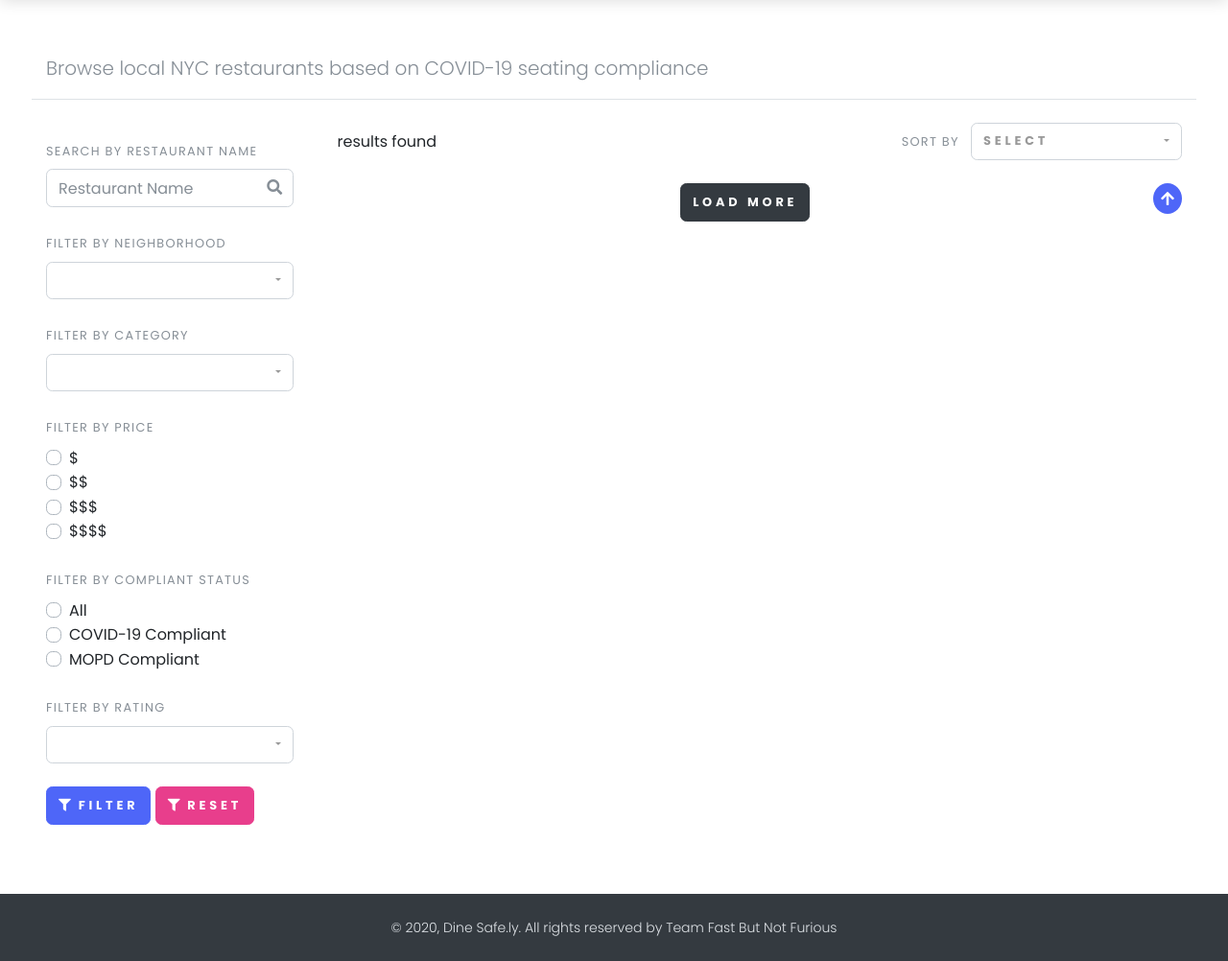
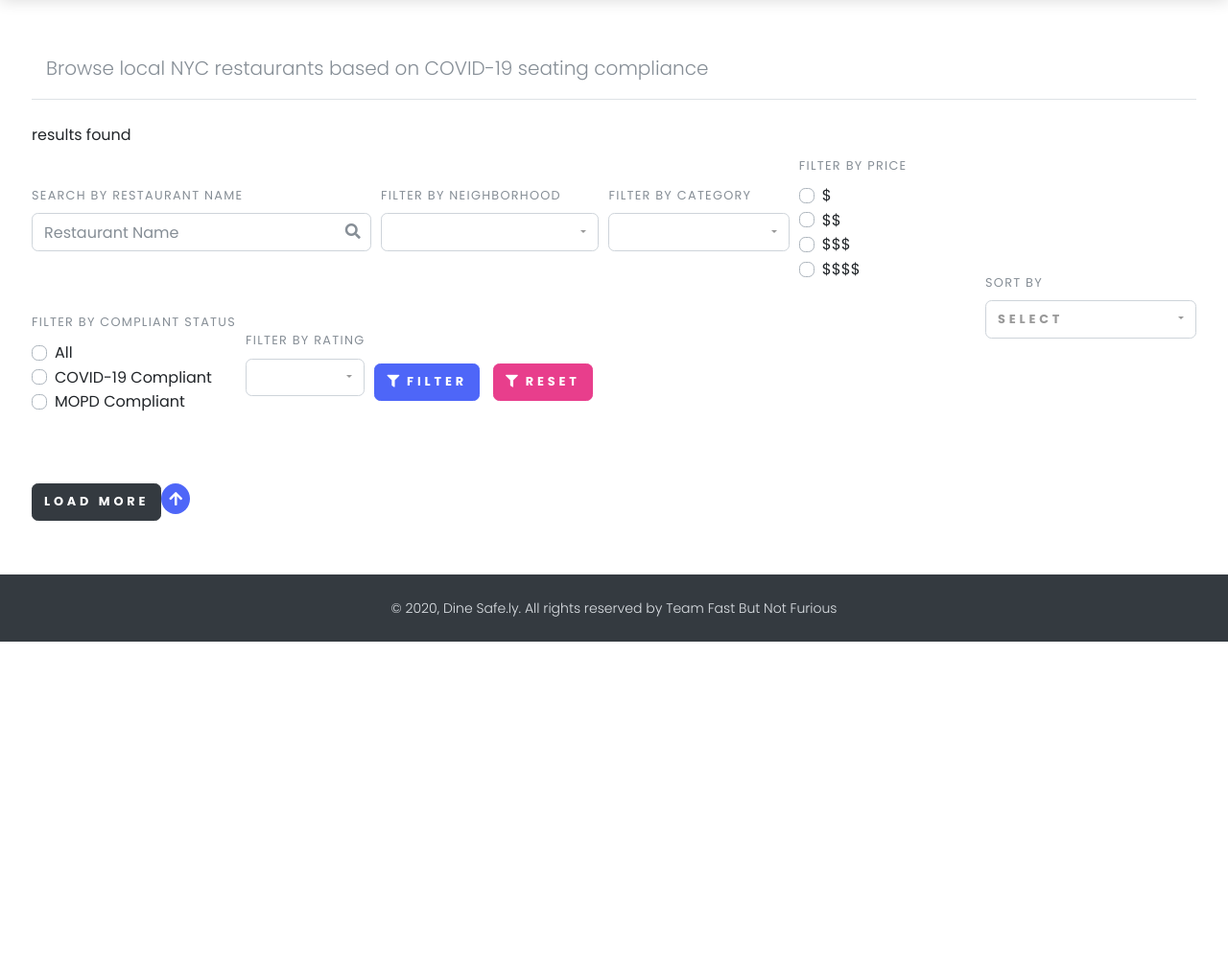
Before and after one commit to xiaodan-tang/sprint2021-team-1-repo, a Django app: page /restaurant/ in a window 1280 px wide. Shown: the part 90-1092 px from the top of the page at 96% size. After the commit the page ends 759 px from the top, so only its background shows below. Run offline with Django 3.2, Linux system fonts and the light colour scheme; some libraries are stand-ins or nearby versions; some web fonts are replaced.

Commit message:
moved filters to the top

```diff
--- a/dinesafelysite/settings.py
+++ b/dinesafelysite/settings.py
@@ -30,7 +30,7 @@ load_dotenv(dotenv_path=env_path)
 SECRET_KEY = os.environ.get("SECRET_KEY")
 
 # SECURITY WARNING: don't run with debug turned on in production!
-DEBUG = os.environ.get("DEBUG", False) == "True"
+DEBUG = True #os.environ.get("DEBUG", False) == "True"
 
 ALLOWED_HOSTS = []
 
--- a/restaurant/templates/browse.html
+++ b/restaurant/templates/browse.html
@@ -1,4 +1,21 @@
 {% extends 'base.html' %} {% load static %} {% block content %}
+<style>
+    * {
+      box-sizing: border-box;
+    }
+    /* Create two equal columns that floats next to each other */
+    .column {
+      float: left;
+      width: 50%;
+      padding: 10px;
+    }
+    /* Clear floats after the columns */
+    .row:after {
+      content: "";
+      display: table;
+      clear: both;
+    }
+    </style>
 <script>
 $(document).ready(function(){
   // Add smooth scrolling to all links
@@ -36,17 +53,22 @@ $(document).ready(function(){
         </div>
     </div>
     <div class="row">
-        <div class="col-lg-3 pt-3">
-            <form class="pr-xl-3" action="" method="POST" id="search_filter_form" name="search_filter_form">
+        <div style="width:100%">
+            <div class="mr-3">
+                <p class="mb-3 mb-md-0"><strong id="res_count"></strong> results found</p>
+            </div>
+            <div class="d-flex justify-content-between align-items-center flex-column flex-md-row mb-4">
+                <form class="pr-xl-3" style="display: flex; flex-flow: row wrap; align-items: center;" action="" method="POST" id="search_filter_form" name="search_filter_form">
                     {% csrf_token %}
-                <div class="mb-4">
+
+                    <div class="mb-4" style="margin: 5px 10px 5px 0;">
                         <label class="form-label" for="keyword">Search by restaurant name</label>
                         <div class="input-label-absolute input-label-absolute-right">
                             <div class="label-absolute"><i class="fa fa-search"></i></div>
                             <input class="form-control pr-4" type="search" name="keyword" placeholder="Restaurant Name"
                                    id="keyword"></div>
                     </div>
-                <div class="mb-4">
+                    <div class="mb-4" style="margin: 5px 10px 5px 0;">
                         <label class="form-label" for="neighbourhood">Filter by Neighborhood</label>
                         <select class="selectpicker form-control" name="neighbourhood" id="neighbourhood" multiple
                                 data-style="btn-selectpicker" data-live-search="true"
@@ -97,7 +119,7 @@ $(document).ready(function(){
                             <option value="West Queens">West Queens</option>
                         </select>
                     </div>
-                <div class="mb-4">
+                    <div class="mb-4" style="margin: 5px 10px 5px 0;">
                         <label class="form-label" for="category">Filter by Category</label>
                         <select class="selectpicker form-control" name="category" id="category" multiple
                                 data-style="btn-selectpicker" data-live-search="true"
@@ -139,7 +161,7 @@ $(document).ready(function(){
                             <option value="wraps">Wraps</option>
                         </select>
                     </div>
-                <div class="mb-4">
+                    <div class="mb-4" style="margin: 5px 10px 5px 0;">
                         <label class="form-label">Filter by Price</label>
                         <ul class="list-unstyled mb-0">
                             <li>
@@ -172,7 +194,7 @@ $(document).ready(function(){
                             </li>
                         </ul>
                     </div>
-                <div class="mb-4">
+                    <div class="mb-4" style="margin: 5px 10px 5px 0;">
                         <label class="form-label">Filter by Compliant Status</label>
                         <div class="form-group">
                             <div class="custom-control custom-checkbox">
@@ -190,7 +212,7 @@ $(document).ready(function(){
                         </div>
                     </div>
                     {% if request.user.is_authenticated %}
-                <div class="mb-4">
+                    <div class="mb-4" style="margin: 5px 10px 5px 0;">
                         <label class="form-label">Filter by Favorites</label>
                         <div class="form-group">
                             <div class="custom-control custom-checkbox">
@@ -201,7 +223,7 @@ $(document).ready(function(){
                         </div>
                     </div>
                     {% endif %}
-                <div class="mb-4">
+                    <div class="mb-4" style="margin: 5px 10px 5px 0;">
                         <label class="form-label">Filter by Rating</label>
                         <div class="form-group">
                             <select class="selectpicker form-control" name="rating" id="rating" multiple data-style="btn-selectpicker" title="">
@@ -213,8 +235,9 @@ $(document).ready(function(){
                             </select>
                         </div>
                     </div>
-                <div class="mb-4">
-                    <button class="btn btn-primary" id="filterbtn" type="submit"><i class="fas fa-filter mr-1"></i>Filter</button>
+                    <!--<form class="pr-xl-3" action="" method="POST" id="search_filter_form" name="search_filter_form">-->
+                    <div>
+                        <button style="margin: 5px 10px 5px 0;" class="btn btn-primary" id="filterbtn" type="submit"><i class="fas fa-filter mr-1"></i>Filter</button>
                         <script>
                             var restaurant_content_list = null;
                           // Submit post on submit
@@ -223,7 +246,6 @@ $(document).ready(function(){
                                 clearRestaurant();
                                 create_post();
                             });
-              var google_api_key = null;
                             function create_post() {
                                 var form = new FormData(document.getElementById("search_filter_form"));
                                 $.ajax({
@@ -234,10 +256,6 @@ $(document).ready(function(){
                                     contentType: false,
                                     success : function(json) {
                                         page_global += 1;
-                          google_api_key = json.google_key;
-                          document.getElementById("form_autocomplete").value = json.user_location;
-                          document.getElementById("form_location").value = json.user_location;
-                          document.getElementById("form_geocode").value = json.user_geocode;
                                         loadRestaurant(json.restaurant_list, json.restaurant_number)
                                     },
                                     error : function(xhr,errmsg,err) {
@@ -247,7 +265,7 @@ $(document).ready(function(){
                             };
 
                                   </script>
-                    <button class="btn btn-secondary" type="reset" onclick="resetForm(event, $(this));"><i
+                        <button style="margin: 5px 10px 5px 0;" class="btn btn-secondary" type="reset" onclick="resetForm(event, $(this));"><i
                             class="fas fa-filter mr-1"></i>Reset
                         </button>
                         <script>
@@ -270,117 +288,12 @@ $(document).ready(function(){
                            </script>
                         </div>
                 </form>
-        </div>
 
-        <div class="modal fade" id="modalUserLocationForm" tabindex="-1" role="dialog" aria-labelledby="myModalLabel" aria-hidden="true">
-            <div class="modal-dialog" role="document">
-                <div class="modal-content">
-                    <div class="modal-header text-center">
-                        <h4 class="modal-title w-100 font-weight-bold">What's your current location?</h4>
-                        <button type="button" class="close" data-dismiss="modal" aria-label="Close">
-                            <span aria-hidden="true">&times;</span>
-                        </button>
-                    </div>
-                    <div class="modal-body mx-3">
-                        <input form="search_filter_form" id="form_location" name="form_location" class="form-control validate" type="text">
-                        <div class="md-form mb-5">
-                            <i class="fas fa-location-arrow"></i>
-                            <input id="form_autocomplete" name="form_autocomplete" class="form-control validate" type="text" placeholder="Enter a location">
-                            <small class="form-text text-muted">We'll never share your location with anyone else.</small>
-                        </div>
-                        <input form="search_filter_form" id="form_geocode" name="form_geocode" class="form-control validate" type="text">
-                    </div>
-                    <div class="modal-footer d-flex justify-content-center">
-                        <button class="btn btn-primary" id="setUserLocation" onclick="setLocation();" type="button">Find</button>
-                    </div>
-                </div>
-            </div>
-        </div>
-        <script>
-            function checkSortOption() {
-                let sort_option = document.getElementById("form_sort").value;
-                if (sort_option == "distance" && document.getElementById("form_location").value == "") {
-                    openUserLocationForm();
-                } else {
-                    document.getElementById('filterbtn').click();
-                }
-            }
-            function openUserLocationForm() {
-                if (!apiFound) {
-                    setGooglePlacesAPIScript();
-                }
-                $("#modalUserLocationForm").modal();
-            }
-        </script>
-        <style>
-            .pac-container {
-                z-index: 10000 !important;
-            }
-            #showUserCurrLoc {
-                cursor: pointer;
-            }
-            #form_location, #form_geocode, #showUserCurrLoc {
-                visibility: hidden;
-            }
-        </style>
-        <script>
-            var apiFound = false;
-            function setGooglePlacesAPIScript() {
-                let apiScript = document.createElement("script");
-                apiScript.src = "https://maps.googleapis.com/maps/api/js?key="+google_api_key+"&callback=initAutocomplete&libraries=places&v=weekly";
-                apiScript.async = true;
-                document.body.appendChild(apiScript);
-                apiFound = true;
-            }
-        </script>
-        <script>
-            // Google Autocomplete for user location
-            let autocomplete;
-            let address1Field;
+                <!--</form> -->
 
-            function initAutocomplete() {
-                address1Field = document.querySelector("#form_autocomplete");
-                // Create the autocomplete object, restricting the search predictions to
-                // addresses in the US.
-                autocomplete = new google.maps.places.Autocomplete(address1Field, {
-                    componentRestrictions: { country: ["us"] },
-                    fields: ["address_components", "geometry"],
-                    types: ["address"],
-                });
-                address1Field.focus();
-
-                autocomplete.addListener("place_changed", function () {
-                    document.querySelector("#setUserLocation").focus();
-                });
-            }
-
-            function setLocation() {
-                let geocoder = new google.maps.Geocoder();
-                geocoder.geocode({ 'address': address1Field.value }, function(results, status) {
-                    if (status == google.maps.GeocoderStatus.OK) {
-                        document.getElementById("form_autocomplete").value = address1Field.value;
-                        document.getElementById("form_location").value = address1Field.value;
-                        document.getElementById("form_geocode").value = results[0].geometry.location.lat() + "," + results[0].geometry.location.lng();
-                        document.getElementById('filterbtn').click();
-                        $('#modalUserLocationForm').modal('hide');
-                    } else {
-                        alert("Please enter a valid address!");
-                    }
-                });
-            }
-        </script>
-
-        <div class="col-lg-9">
-            <div class="d-flex justify-content-between align-items-center flex-column flex-md-row mb-4">
-                <div class="mr-3">
-                    <p class="mb-3 mb-md-0"><strong id="res_count"></strong> results found</p>
-                </div>
-                <div class="mr-3" id="showUserCurrLoc">
-                    <i class="fas fa-search-location"></i></i> <strong id="user_curr_loc"></strong> <a class="link-primary" onclick="openUserLocationForm()">[Update location]</a>
-                </div>
                 <div>
                     <label class="form-label mr-2" for="form_sort">Sort by</label>
-                    <select form="search_filter_form" class="selectpicker" name="form_sort" id="form_sort" data-style="btn-selectpicker" title="Select" onchange="checkSortOption();">
+                    <select form="search_filter_form" class="selectpicker" name="form_sort" id="form_sort" data-style="btn-selectpicker" title="Select" onchange="document.getElementById('filterbtn').click();">
                         <option value="none">None</option>
                         {% if request.user.is_authenticated %}
                         <option value="recommended">Recommended</option>
@@ -389,12 +302,17 @@ $(document).ready(function(){
                         <option value="ratedlow">Lowest Rated</option>
                         <option value="pricehigh">Highest Price</option>
                         <option value="pricelow">Lowest Price</option>
-                        <option value="distance">Distance</option>
                     </select>
                 </div>
             </div>
-            <div id="res_list_group" class="row">
+                <div class="row-box">
+                    <div class="column-box">
+                        <div id="res_list_group" class="row"></div>
+                    </div>
 
+                    <div class="column-box">
+                    </div>
+                  </div>
             </div>
             <div class="text-center">
                 <button type="button" class="btn btn-dark mb-2" onclick="load_more()" id="load_button">Load More</button>
@@ -447,13 +365,6 @@ $(document).ready(function(){
              var restaurant_list = [];
              restaurant_list = JSON.parse(restaurant_list_json);
              document.getElementById("res_count").innerHTML = restaurant_number;
-             // display user current location if sort by distance
-             document.getElementById("user_curr_loc").innerHTML = document.getElementById("form_location").value;
-             if (document.getElementById("form_sort").value == "distance") {
-                 document.getElementById("showUserCurrLoc").style.visibility = "visible";
-             } else {
-                 document.getElementById("showUserCurrLoc").style.visibility = "hidden";
-             }
              for(var i = 0; i < restaurant_list.length; i++)
              {
 
@@ -462,7 +373,7 @@ $(document).ready(function(){
                 var res_list_group = document.getElementById("res_list_group");
 
                 var div1 = document.createElement("div");
-                div1.className = "col-sm-6 col-xl-4 mb-5 hover-animate";
+                div1.className = "col-xs-8 col-sm-6 mb-5 hover-animate";
 
                 var div2 = document.createElement("div");
                 div2.className = "card h-100 border-0 shadow";
@@ -560,6 +471,7 @@ $(document).ready(function(){
                 {% else %}
 
                 {% endif %}
+
                 div3.appendChild(div4);
                 div3.appendChild(div_svg);
                 a1.appendChild(div3);
@@ -733,4 +645,5 @@ $(document).ready(function(){
         };
     </script>
 </div>
+
 {% endblock %}
```
Also changed, not shown: restaurant/migrations/0001_initial.py (added), user/migrations/0001_initial.py (added). Lines whose indentation alone changed are shown as unchanged.
